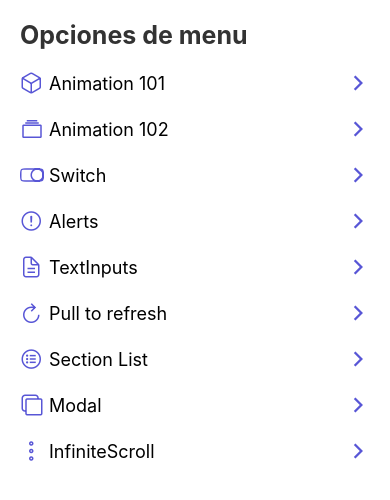
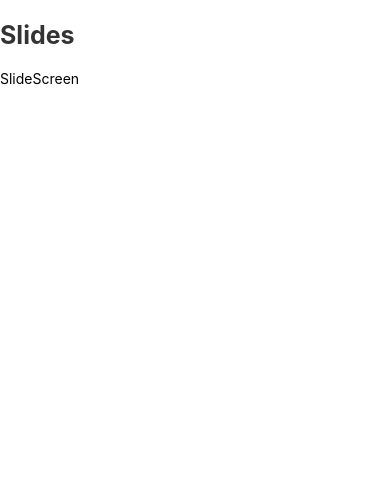
Before and after one commit to JeralPineda/Components-RN, a React Native app: screen /SlideScreen in a window 390 px wide. Shown: the top 500 px of the page. Built offline with nearby package versions, Linux system fonts and the light colour scheme.

Commit message:
fix: add page slide

```diff
--- a/src/data/menu.tsx
+++ b/src/data/menu.tsx
@@ -46,4 +46,9 @@ export const menuItems: MenuItem[] = [
     icon: "ellipsis-vertical-outline",
     component: "InfiniteScrollScreen",
   },
+  {
+    name: "Slides",
+    icon: "copy-outline",
+    component: "SlideScreen",
+  },
 ];
--- a/src/navigation/Navigation.tsx
+++ b/src/navigation/Navigation.tsx
@@ -9,6 +9,7 @@ import {
   ModalScreen,
   PullToRefreshScreen,
   SectionListScreen,
+  SlideScreen,
   SwitchScreen,
   TextInputScreen,
 } from "../screens";
@@ -44,6 +45,7 @@ export const Navigation = () => {
         name="InfiniteScrollScreen"
         component={InfiniteScrollScreen}
       />
+      <Stack.Screen name="SlideScreen" component={SlideScreen} />
     </Stack.Navigator>
   );
 };
--- /dev/null
+++ b/src/screens/SlideScreen.tsx
@@ -0,0 +1,15 @@
+import React from "react";
+import {StyleSheet, Text, View} from "react-native";
+import { FlatListMenuHeader } from "../components/flatlist";
+
+export const SlideScreen = () => {
+  return (
+    <View>
+      <FlatListMenuHeader title="Slides" />
+
+      <Text>SlideScreen</Text>
+    </View>
+  );
+};
+
+const styles = StyleSheet.create({});
```
Also changed, not shown: src/screens/index.ts (+12 -10 lines).
